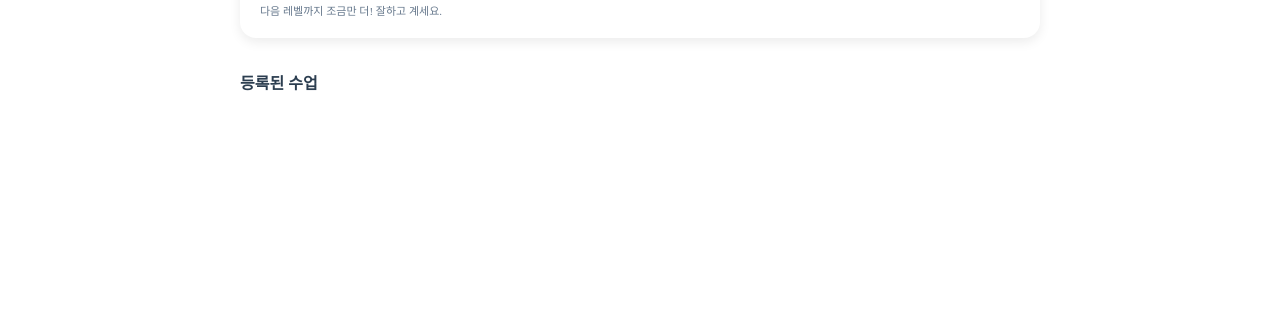
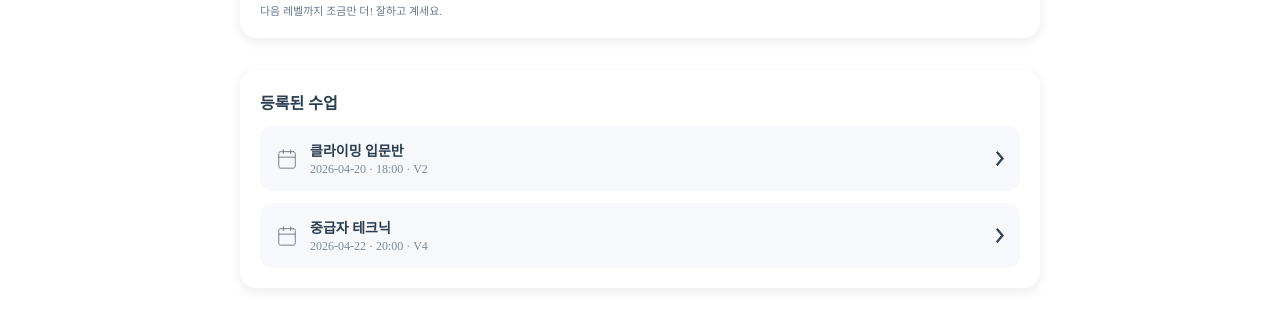
Before and after one commit to JUSIJIYO/CatchClimbing, a React (Vite) app: page /mypage in a window 1280 px wide. Shown: the part 312-640 px from the top of the page. Built offline with nearby package versions, Linux system fonts and the light colour scheme; no server answers.

Commit message:
[featuer] ProMyClassItem 컴포넌트 구현#125

```diff
--- a/src/components/mypage/ProMyClassItem.jsx
+++ b/src/components/mypage/ProMyClassItem.jsx
@@ -1,9 +1,25 @@
-import React from 'react'
+import React from 'react';
+import styles from '../../styles/css/mypage/ProMyClassItem.module.css';
+import calendarIcon from '../../assets/icon/calender.svg';
+import rightArrow from '../../assets/icon/rightarrow.svg';
 
-function ProMyClassItem() {
+function ProMyClassItem({ item }) {
   return (
-    <div></div>
-  )
+    <div className={styles['card']}>
+      <div className={styles['left']}>
+        <img src={calendarIcon} alt="캘린더" className={styles['icon']} />
+
+        <div className={styles['info']}>
+          <p className={styles['title']}>{item['title']}</p>
+          <p className={styles['meta']}>
+            {item.date} · {item.time} · {item.level}
+          </p>
+        </div>
+      </div>
+
+      <img src={rightArrow} alt="이동" className={styles['arrow']} />
+    </div>
+  );
 }
 
-export default ProMyClassItem
+export default ProMyClassItem;
--- a/src/components/mypage/ProMyClassList.jsx
+++ b/src/components/mypage/ProMyClassList.jsx
@@ -22,12 +22,14 @@ function ProMyClassList() {
 
   return (
     <div className={styles.wrapper}>
-      <h3 className={styles.title}>등록된 수업</h3>
+      <div className={styles.card}>
+        <h3 className={styles.title}>등록된 수업</h3>
 
-      <div className={styles.list}>
-        {classList.map((item) => (
-          <ProMyClassItem key={item.id} item={item} />
-        ))}
+        <div className={styles.list}>
+          {classList.map((item) => (
+            <ProMyClassItem key={item.id} item={item} />
+          ))}
+        </div>
       </div>
     </div>
   );
--- /dev/null
+++ b/src/styles/css/mypage/ProMyClassItem.module.css
@@ -0,0 +1,48 @@
+.card {
+  background: #f7f8fb;
+  border-radius: 12px;
+  padding: 14px 16px;
+
+  display: flex;
+  justify-content: space-between;
+  align-items: center;
+
+  cursor: pointer;
+  transition: all 0.2s ease;
+}
+
+.card:hover {
+  background: #eef1f5;
+}
+
+.left {
+  display: flex;
+  align-items: center;
+  gap: 12px;
+}
+
+.icon {
+  width: 22px;
+  opacity: 0.7;
+}
+
+.info {
+  display: flex;
+  flex-direction: column;
+}
+
+.title {
+  font-size: 14px;
+  font-weight: 600;
+  color: #2c3e50;
+}
+
+.meta {
+  font-size: 12px;
+  color: #7a8a9a;
+  margin-top: 2px;
+}
+
+.arrow {
+  width: 8px;
+}
--- a/src/styles/css/mypage/ProMyClassList.module.css
+++ b/src/styles/css/mypage/ProMyClassList.module.css
@@ -1,6 +1,15 @@
 .wrapper {
   margin: 32px auto;
   max-width: 800px;
+}
+
+.card {
+  background: #fff;
+  border-radius: 16px;
+  padding: 20px;
+  max-width: 800px;
+  margin: 0 auto;
+  box-shadow: 0 4px 12px rgba(0, 0, 0, 0.08);
 }
 
 .title {
```
